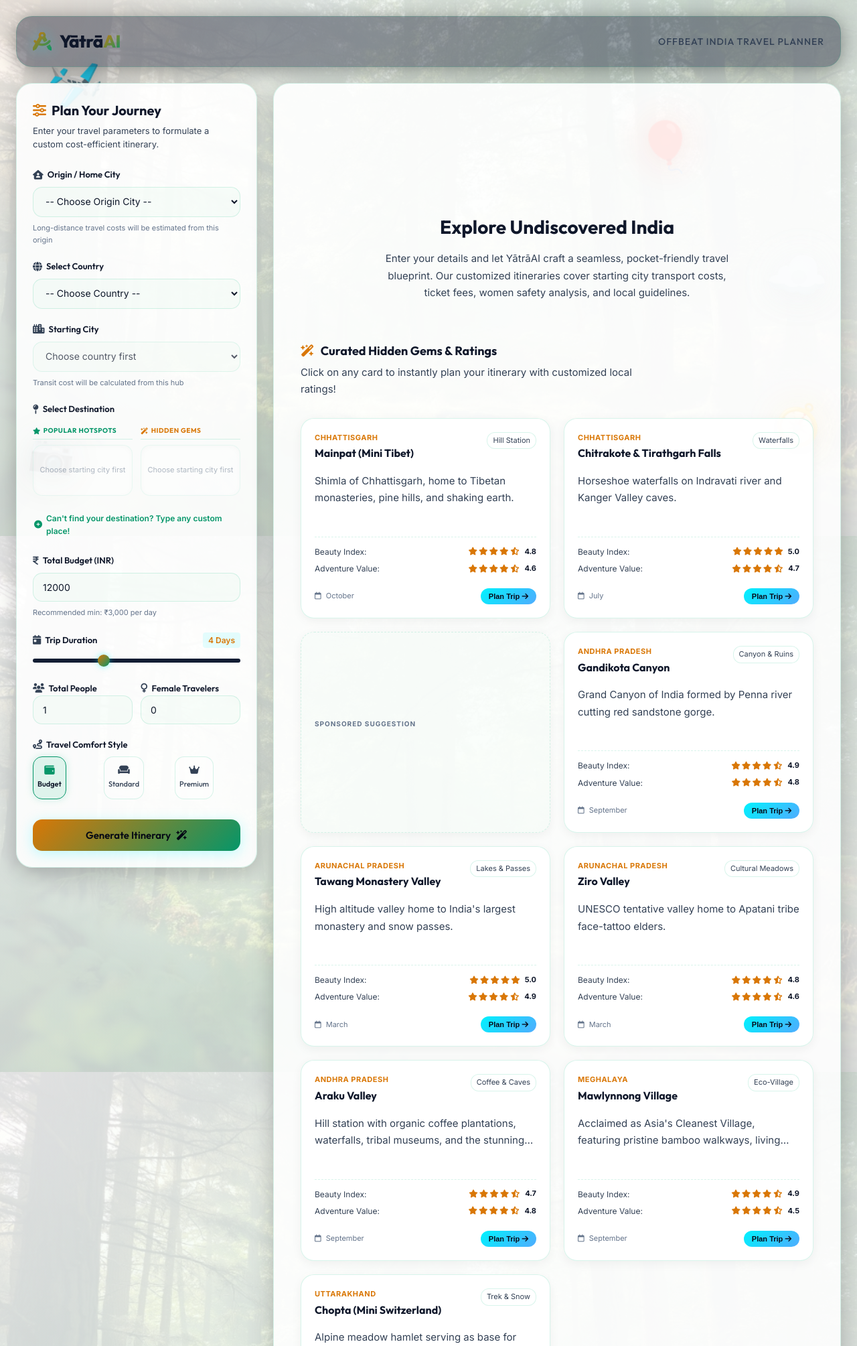
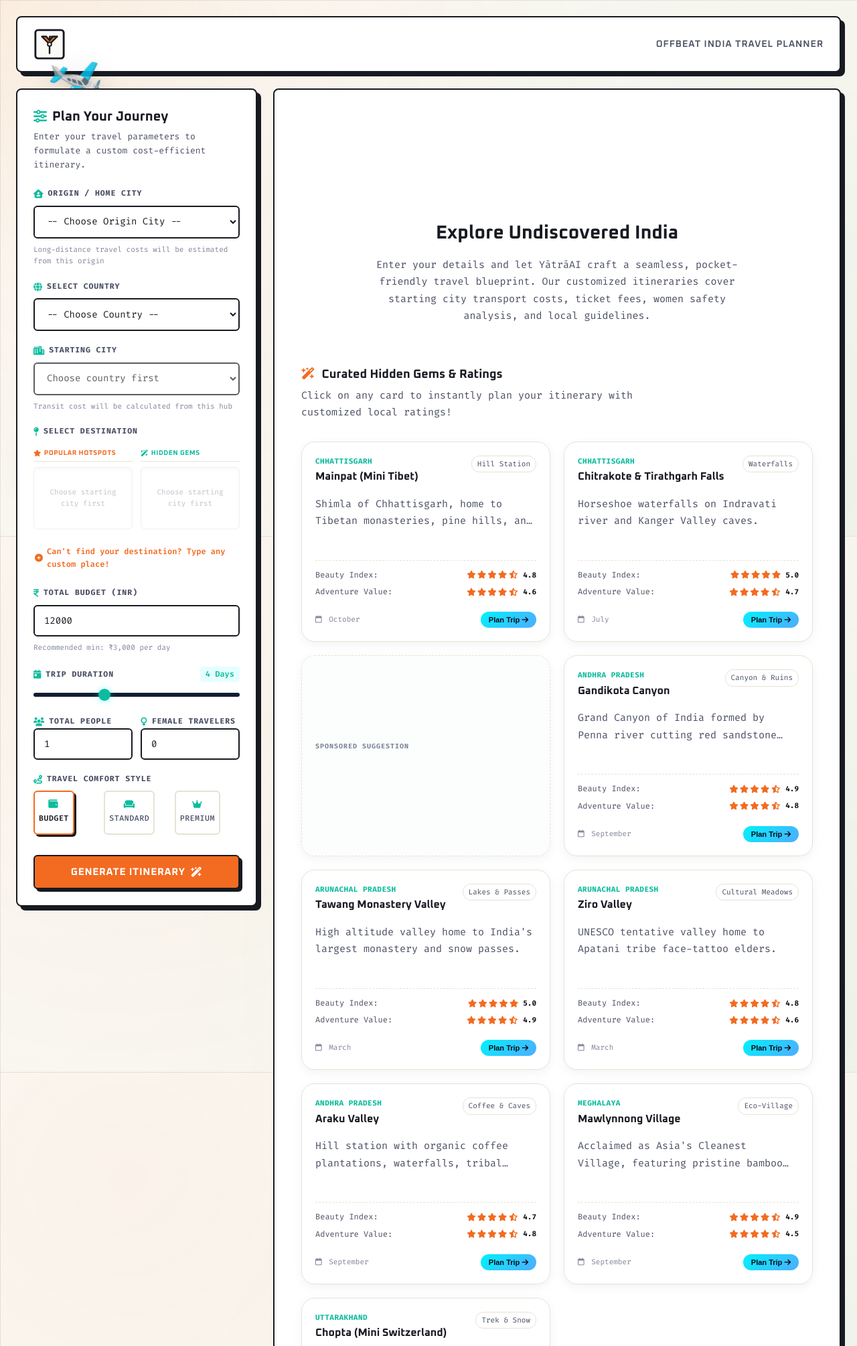
Before and after one commit to Rajchoudhary07/india-travel-planner, a Flask app: page / in a window 1280 px wide. Shown: the top 2009 px of the page at 67% size. Run offline with Flask 3, Linux system fonts and the light colour scheme.

Commit message:
Add minimalist Y-Pathway SVG logo and replace header text brandings

```diff
--- a/static/css/style.css
+++ b/static/css/style.css
@@ -1,170 +1,61 @@
-/* ==========================================================================
-   Design Tokens & Root Variables (Default Dark Mode)
-   ========================================================================== */
+@import url('https://fonts.googleapis.com/css2?family=Fira+Code:wght@400;500;600;700&family=JetBrains+Mono:wght@400;500;700;800&family=Oxanium:wght@600;700;800&family=Space+Mono:wght@400;700&display=swap');
+
 :root {
-    --bg-dark: #eef4f0;
-    --bg-card: rgba(255, 255, 255, 0.88);
-    --bg-card-hover: rgba(255, 255, 255, 0.98);
-    --border-light: rgba(16, 185, 129, 0.16);
-    --border-glow: rgba(16, 185, 129, 0.38);
+    --bg-dark: #fbfaf6; /* Warm cream/paper background */
+    --bg-card: #ffffff; /* Clean white card container */
+    --bg-card-hover: #fdfdfc;
+    --border-light: #e8e2d5;
+    --border-glow: #f26b21;
 
     /* Core Palettes */
-    --accent-cyan: #d97706;
-    --accent-blue: #059669;
-    --accent-gold: #d97706;
-    --accent-sunset: #059669;
-    --accent-green: #059669;
+    --accent-cyan: #0dbc9d;     /* e-Yantra Teal */
+    --accent-blue: #0dbc9d;
+    --accent-gold: #f26b21;     /* e-Yantra Orange */
+    --accent-sunset: #f26b21;
+    --accent-green: #0dbc9d;
 
     /* Typography Colors */
-    --text-primary: #0f172a;
-    --text-secondary: #334155;
-    --text-muted: #64748b;
+    --text-primary: #181a21;    /* Clean ink color */
+    --text-secondary: #4a4f63;
+    --text-muted: #80869a;
 
     /* Fonts */
-    --font-heading: 'Outfit', sans-serif;
-    --font-body: 'Inter', sans-serif;
+    --font-heading: 'Oxanium', 'JetBrains Mono', monospace;
+    --font-body: 'Fira Code', 'Space Mono', monospace;
 
     /* Layout */
-    --border-radius-lg: 24px;
-    --border-radius-md: 14px;
-    --transition-smooth: all 0.5s cubic-bezier(0.175, 0.885, 0.32, 1.275);
-
-    /* Neon Blur Orbs Color */
-    --orb-color-1: rgba(16, 185, 129, 0.08);
-    --orb-color-2: rgba(255, 183, 3, 0.05);
-    --orb-color-3: rgba(14, 165, 233, 0.04);
-
-    /* Travel-friendly Green and White Gradient Background with Forest watermark (high visibility) */
-    --bg-terracotta: linear-gradient(135deg, rgba(255, 255, 255, 0.88) 0%, rgba(240, 253, 244, 0.82) 50%, rgba(255, 255, 255, 0.85) 100%),
-                     url('/static/img/bg-forest.jpg');
-}
-
-/* ==========================================================================
-   Light Mode Theme Variables
-   ========================================================================== */
+    --border-radius-lg: 8px;    /* Blockier, retro corners */
+    --border-radius-md: 6px;
+    --transition-smooth: all 0.25s cubic-bezier(0.2, 0.8, 0.2, 1);
+
+    /* Subtle background grid pattern mimicking engineering draft paper */
+    --bg-terracotta: radial-gradient(circle at 15% 20%, rgba(242, 107, 33, 0.05) 0%, transparent 60%),
+                     radial-gradient(circle at 85% 80%, rgba(13, 188, 157, 0.05) 0%, transparent 65%),
+                     linear-gradient(to right, #e8e2d5 1px, transparent 1px),
+                     linear-gradient(to bottom, #e8e2d5 1px, transparent 1px),
+                     linear-gradient(135deg, #fbfaf6 0%, #f7f4eb 100%);
+}
+
 body.light-theme {
-    --bg-dark: #f0f6fa;
-    --bg-card: rgba(255, 255, 255, 0.45);
-    --bg-card-hover: rgba(255, 255, 255, 0.6);
-    --border-light: rgba(15, 23, 42, 0.08);
-    --border-glow: rgba(0, 114, 255, 0.25);
+    --bg-dark: #fbfaf6;
+    --bg-card: #ffffff;
+    --bg-card-hover: #fdfdfc;
+    --border-light: #e8e2d5;
+    --border-glow: #f26b21;
 
     /* Typography Colors */
-    --text-primary: #0f172a;
-    --text-secondary: #334155;
-    --text-muted: #64748b;
-
-    /* Neon Blur Orb Color (Light Mode Variant) */
-    --orb-color-1: rgba(29, 209, 161, 0.08);
-    --orb-color-2: rgba(0, 114, 255, 0.08);
-    --orb-color-3: rgba(0, 229, 255, 0.06);
-
-    --bg-terracotta: radial-gradient(circle at 15% 20%, rgba(29, 209, 161, 0.12) 0%, transparent 60%),
-                     radial-gradient(circle at 85% 80%, rgba(0, 114, 255, 0.1) 0%, transparent 65%),
-                     linear-gradient(135deg, #f8fafc 0%, #e2e8f0 100%);
-}
-
-/* Light Theme Component Overrides */
-body.light-theme .form-input {
-    background: #ffffff;
-    color: var(--text-primary);
-    border-color: rgba(15, 23, 42, 0.15);
-}
-
-body.light-theme .form-input:focus {
-    background: #ffffff;
-    border-color: var(--accent-blue);
-    box-shadow: 0 0 10px rgba(79, 172, 254, 0.2);
-}
-
-body.light-theme .form-input option {
-    background-color: #ffffff;
-    color: var(--text-primary);
-}
-
-body.light-theme .card {
-    box-shadow: 0 8px 32px 0 rgba(45, 22, 18, 0.08),
-                inset 0 1px 0 0 rgba(255, 255, 255, 0.45);
-}
-
-body.light-theme .btn-icon {
-    color: var(--text-primary);
-    background: rgba(15, 23, 42, 0.05);
-    border-color: rgba(15, 23, 42, 0.1);
-}
-
-body.light-theme .btn-icon:hover {
-    background: rgba(15, 23, 42, 0.1);
-}
-
-/* Light Theme Destination Selectors & Style Options Overrides */
-body.light-theme .option-card {
-    background: #ffffff;
-    color: var(--text-secondary);
-    border-color: rgba(15, 23, 42, 0.15);
-}
-
-body.light-theme .option-card i {
-    color: var(--text-secondary);
-}
-
-body.light-theme .option-card span {
-    color: var(--text-secondary);
-}
-
-body.light-theme .style-option input:checked + .option-card {
-    background: rgba(79, 172, 254, 0.08);
-    border-color: var(--accent-blue);
-    box-shadow: 0 0 12px rgba(79, 172, 254, 0.15);
-}
-
-body.light-theme .style-option input:checked + .option-card i {
-    color: var(--accent-blue);
-}
-
-body.light-theme .style-option input:checked + .option-card span {
-    color: var(--text-primary);
-}
-
-body.light-theme .dest-list-items {
-    background: #ffffff;
-    border-color: rgba(15, 23, 42, 0.15);
-}
-
-body.light-theme .dest-card-item {
-    background: rgba(15, 23, 42, 0.03);
-    border-color: rgba(15, 23, 42, 0.08);
-    color: var(--text-secondary);
-}
-
-body.light-theme .dest-card-item:hover {
-    background: rgba(15, 23, 42, 0.06);
-    border-color: var(--text-secondary);
-    color: var(--text-primary);
-}
-
-body.light-theme .dest-card-item.active {
-    background: rgba(79, 172, 254, 0.08);
-    border-color: var(--accent-blue);
-    color: var(--text-primary);
-    box-shadow: 0 0 8px rgba(79, 172, 254, 0.15);
-}
-
-body.light-theme .dest-card-item.active i {
-    color: var(--accent-blue);
-    opacity: 1;
-}
-
-body.light-theme .popular-col .dest-card-item.active {
-    background: rgba(255, 126, 95, 0.08);
-    border-color: var(--accent-sunset);
-    box-shadow: 0 0 8px rgba(255, 126, 95, 0.15);
-}
-
-body.light-theme .popular-col .dest-card-item.active i {
-    color: var(--accent-sunset);
-    opacity: 1;
-}
+    --text-primary: #181a21;
+    --text-secondary: #4a4f63;
+    --text-muted: #80869a;
+
+    --bg-terracotta: radial-gradient(circle at 15% 20%, rgba(242, 107, 33, 0.05) 0%, transparent 60%),
+                     radial-gradient(circle at 85% 80%, rgba(13, 188, 157, 0.05) 0%, transparent 65%),
+                     linear-gradient(to right, #e8e2d5 1px, transparent 1px),
+                     linear-gradient(to bottom, #e8e2d5 1px, transparent 1px),
+                     linear-gradient(135deg, #fbfaf6 0%, #f7f4eb 100%);
+}
+
+
 
 /* ==========================================================================
    Reset & Core Styling
@@ -204,9 +95,9 @@ body.light-theme::before {
 body {
     background-color: var(--bg-dark);
     background-image: var(--bg-terracotta);
-    background-position: center center;
-    background-repeat: no-repeat;
-    background-size: cover;
+    background-position: center center, center center, top left, top left, center center;
+    background-repeat: no-repeat, no-repeat, repeat, repeat, no-repeat;
+    background-size: cover, cover, 24px 24px, 24px 24px, cover;
     background-attachment: fixed;
     color: var(--text-primary);
     font-family: var(--font-body);
@@ -223,10 +114,10 @@ body {
     height: 8px;
 }
 ::-webkit-scrollbar-track {
-    background: #090e1c;
+    background: var(--bg-dark);
 }
 ::-webkit-scrollbar-thumb {
-    background: #1e294b;
+    background: var(--border-light);
     border-radius: 4px;
 }
 ::-webkit-scrollbar-thumb:hover {
@@ -310,12 +201,11 @@ body {
     justify-content: space-between;
     align-items: center;
     padding: 16px 24px;
-    background: rgba(10, 17, 39, 0.4);
-    backdrop-filter: blur(16px);
-    border: 1px solid var(--border-light);
+    background: var(--bg-card);
+    border: 2px solid var(--text-primary);
     border-radius: var(--border-radius-lg);
     margin-bottom: 24px;
-    box-shadow: 0 4px 30px rgba(0, 0, 0, 0.4);
+    box-shadow: 6px 6px 0px var(--text-primary);
 }
 
 .logo {
@@ -326,17 +216,14 @@ body {
 
 .brand-icon {
     font-size: 28px;
-    background: linear-gradient(135deg, var(--accent-cyan) 0%, var(--accent-blue) 100%);
-    -webkit-background-clip: text;
-    -webkit-text-fill-color: transparent;
-    filter: drop-shadow(0 2px 10px rgba(0, 242, 254, 0.3));
+    color: var(--accent-gold);
 }
 
 .logo h1 {
     font-family: var(--font-heading);
     font-size: 26px;
     font-weight: 800;
-    letter-spacing: -0.5px;
+    letter-spacing: 0.05em;
 }
 
 .logo h1 span {
@@ -369,19 +256,18 @@ body {
    ========================================================================== */
 .card {
     background: var(--bg-card);
-    backdrop-filter: blur(28px) saturate(220%);
-    -webkit-backdrop-filter: blur(28px) saturate(220%);
-    border: 1px solid var(--border-light);
+    border: 2px solid var(--text-primary);
     border-radius: var(--border-radius-lg);
     padding: 24px;
-    box-shadow: 0 8px 32px 0 rgba(0, 0, 0, 0.22),
-                inset 0 1px 0 0 rgba(255, 255, 255, 0.15);
+    box-shadow: 6px 6px 0px var(--text-primary);
     transition: var(--transition-smooth);
+    position: relative;
 }
 
 .card:hover {
-    border-color: var(--border-glow);
-    box-shadow: 0 12px 40px rgba(255, 126, 95, 0.12);
+    border-color: var(--accent-gold);
+    box-shadow: 8px 8px 0px var(--text-primary);
+    transform: translate(-2px, -2px);
 }
 
 .card-header {
@@ -417,37 +303,39 @@ body {
     align-items: center;
     justify-content: center;
     gap: 8px;
-    padding: 10px 20px;
+    padding: 10px 22px;
     border-radius: var(--border-radius-md);
     font-family: var(--font-heading);
-    font-size: 14px;
-    font-weight: 600;
+    font-size: 13.5px;
+    font-weight: 700;
+    text-transform: uppercase;
+    letter-spacing: 0.05em;
     cursor: pointer;
     transition: var(--transition-smooth);
-    border: none;
+    border: 2px solid var(--text-primary);
     outline: none;
 }
 
 .btn-primary {
-    background: linear-gradient(135deg, var(--accent-cyan) 0%, var(--accent-blue) 100%);
-    color: #040814;
-    box-shadow: 0 4px 15px rgba(0, 242, 254, 0.25);
+    background: var(--accent-gold);
+    color: white;
+    box-shadow: 4px 4px 0px var(--text-primary);
 }
 
 .btn-primary:hover {
-    transform: translateY(-2px);
-    box-shadow: 0 6px 20px rgba(0, 242, 254, 0.4);
+    transform: translate(2px, 2px);
+    box-shadow: 2px 2px 0px var(--text-primary);
 }
 
 .btn-secondary {
-    background: rgba(255, 255, 255, 0.05);
+    background: var(--bg-card);
     color: var(--text-primary);
-    border: 1px solid var(--border-light);
+    box-shadow: 4px 4px 0px var(--text-primary);
 }
 
 .btn-secondary:hover {
-    background: rgba(255, 255, 255, 0.1);
-    border-color: var(--text-secondary);
+    transform: translate(2px, 2px);
+    box-shadow: 2px 2px 0px var(--text-primary);
 }
 
 .btn-icon {
@@ -512,23 +400,25 @@ body {
 }
 
 .form-group label {
-    font-family: var(--font-heading);
+    font-family: var(--font-body);
+    font-size: 11.5px;
+    font-weight: 700;
+    text-transform: uppercase;
+    letter-spacing: 0.08em;
+    color: var(--text-secondary);
+    display: flex;
+    align-items: center;
+    gap: 6px;
+}
+
+.form-group label i {
+    color: var(--accent-cyan);
     font-size: 13px;
-    font-weight: 600;
-    color: var(--text-primary);
-    display: flex;
-    align-items: center;
-    gap: 6px;
-}
-
-.form-group label i {
-    color: var(--text-secondary);
-    font-size: 14px;
 }
 
 .form-input {
-    background: rgba(230, 248, 235, 0.28);
-    border: 1px solid var(--border-light);
+    background: var(--bg-card);
+    border: 2px solid var(--text-primary);
     border-radius: var(--border-radius-md);
     padding: 12px 14px;
     color: var(--text-primary);
@@ -539,9 +429,9 @@ body {
 }
 
 .form-input:focus {
-    border-color: var(--accent-blue);
-    box-shadow: 0 0 10px rgba(16, 185, 129, 0.2);
-    background: rgba(230, 248, 235, 0.65);
+    border-color: var(--accent-gold);
+    box-shadow: 3px 3px 0px var(--text-primary);
+    background: var(--bg-card);
 }
 
 .form-input option {
@@ -617,8 +507,8 @@ body {
     align-items: center;
     gap: 6px;
     padding: 12px 6px;
-    background: rgba(255, 255, 255, 0.25);
-    border: 1px solid var(--border-light);
+    background: var(--bg-card);
+    border: 2px solid var(--border-light);
     border-radius: var(--border-radius-md);
     text-align: center;
     transition: var(--transition-smooth);
@@ -631,15 +521,18 @@ body {
 }
 
 .option-card span {
-    font-size: 11px;
+    font-size: 11.5px;
+    font-family: var(--font-mono);
+    text-transform: uppercase;
+    letter-spacing: 0.05em;
     font-weight: 500;
     color: var(--text-secondary);
 }
 
 .style-option input:checked + .option-card {
-    background: rgba(16, 185, 129, 0.12);
-    border-color: var(--accent-blue);
-    box-shadow: 0 0 12px rgba(16, 185, 129, 0.20);
+    background: var(--accent-bg);
+    border-color: var(--accent-gold);
+    box-shadow: 3px 3px 0px var(--text-primary);
 }
 
 .style-option input:checked + .option-card i {
@@ -655,16 +548,20 @@ body {
 .btn-submit {
     width: 100%;
     padding: 14px;
-    background: linear-gradient(135deg, var(--accent-cyan) 0%, var(--accent-blue) 100%);
-    color: #040814;
+    background: var(--accent-gold);
+    color: white;
     font-size: 15px;
-    box-shadow: 0 4px 20px rgba(0, 242, 254, 0.25);
+    font-weight: 700;
+    text-transform: uppercase;
+    letter-spacing: 0.05em;
+    border: 2px solid var(--text-primary);
+    box-shadow: 4px 4px 0px var(--text-primary);
     margin-top: 10px;
 }
 
 .btn-submit:hover {
-    transform: translateY(-2px);
-    box-shadow: 0 6px 25px rgba(0, 242, 254, 0.45);
+    transform: translate(2px, 2px);
+    box-shadow: 2px 2px 0px var(--text-primary);
 }
 
 /* ==========================================================================
--- a/static/js/app.js
+++ b/static/js/app.js
@@ -1396,10 +1396,8 @@ function renderMap(data) {
         scrollWheelZoom: false
     }).setView([centerLat, centerLon], 10);
 
-    const isLightTheme = document.body.classList.contains('light-theme');
-    const tileUrl = isLightTheme
-        ? 'https://{s}.basemaps.cartocdn.com/rastertiles/voyager/{z}/{x}/{y}{r}.png'
-        : 'https://{s}.basemaps.cartocdn.com/dark_all/{z}/{x}/{y}{r}.png';
+    const isLightTheme = true;
+    const tileUrl = 'https://{s}.basemaps.cartocdn.com/rastertiles/voyager/{z}/{x}/{y}{r}.png';
 
     L.tileLayer(tileUrl, {
         attribution: '&copy; OpenStreetMap &copy; CARTO',
--- a/templates/index.html
+++ b/templates/index.html
@@ -53,8 +53,7 @@
         <!-- App Header -->
         <header class="main-header">
             <div class="logo">
-                <i class="fa-solid fa-compass-drafting brand-icon"></i>
-                <h1>Yātrā<span>AI</span></h1>
+                <img src="/static/img/logo.svg" alt="Yatra AI Logo" class="brand-logo-img" style="height: 48px; width: auto; display: block;">
             </div>
             <div class="header-tagline">Offbeat India Travel Planner</div>
 
@@ -955,7 +954,7 @@
     </div>
 
     <!-- Compliance Footer -->
-    <footer style="margin-top: 60px; padding: 40px 20px; border-top: 1px solid var(--border-light); text-align: center; background: rgba(10, 4, 3, 0.4); backdrop-filter: blur(10px); position: relative; z-index: 10;">
+    <footer style="margin-top: 60px; padding: 40px 20px; border-top: 2px solid var(--text-primary); text-align: center; background: var(--bg-card); position: relative; z-index: 10;">
         <div style="max-width: 1200px; margin: 0 auto; display: flex; flex-direction: column; align-items: center; gap: 20px;">
             <div style="display: flex; gap: 25px; flex-wrap: wrap; justify-content: center; font-size: 13px; font-weight: 500;">
                 <a href="/privacy-policy" style="color: var(--text-muted); text-decoration: none; transition: color 0.3s;">Privacy Policy</a>
```
Also changed, not shown: static/img/logo.svg (added).
